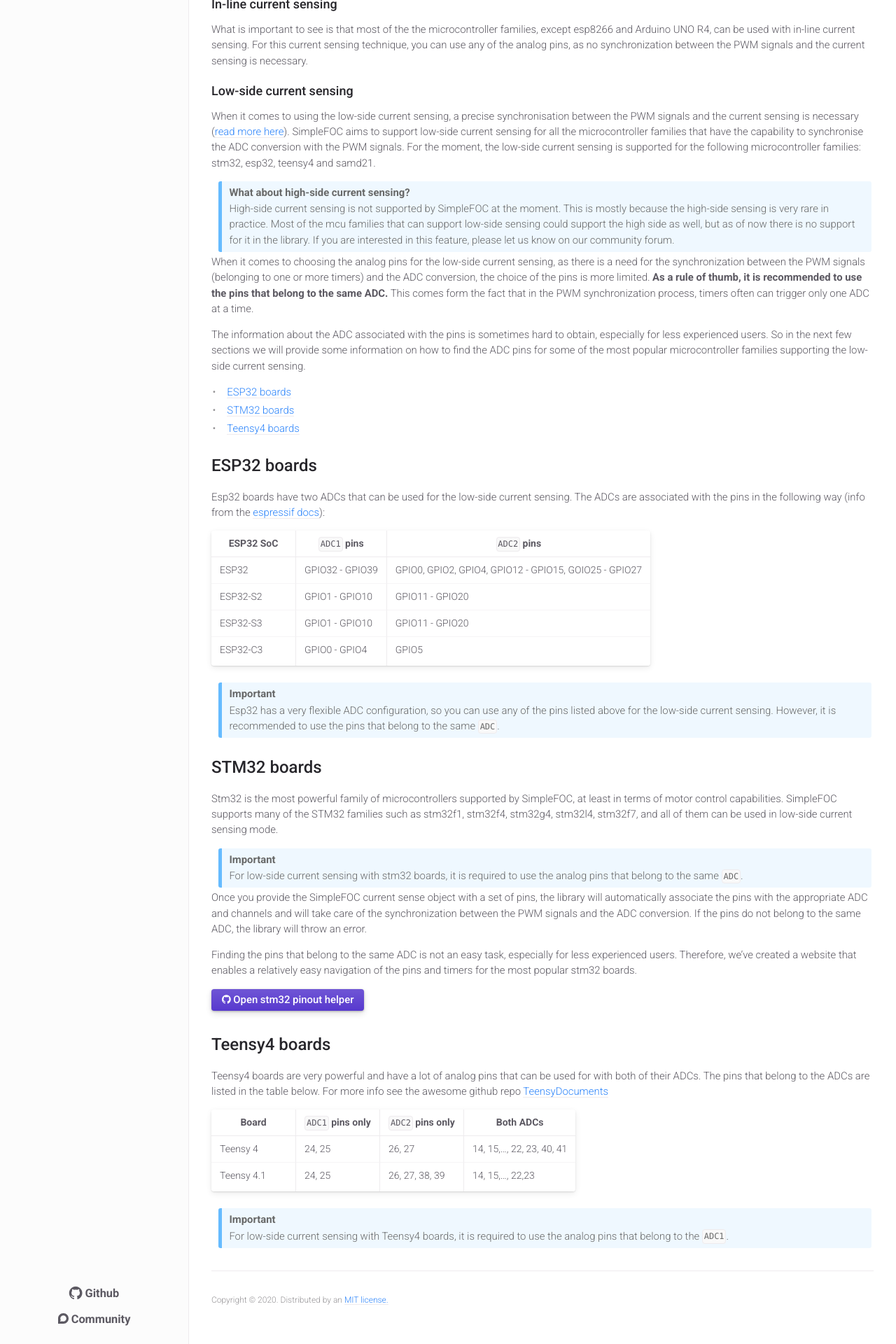
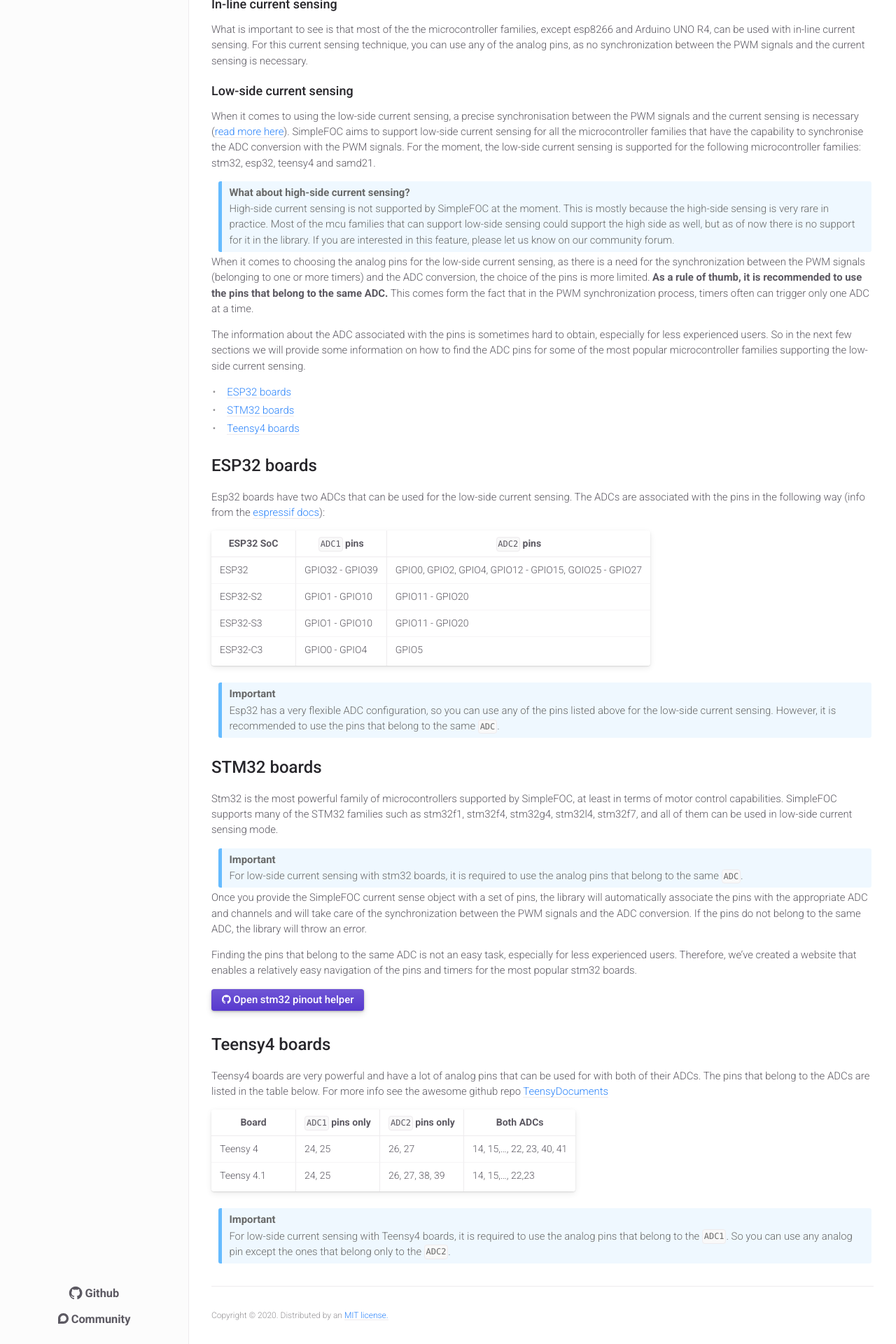
Before and after one commit to simplefoc/simplefoc.github.io, a Jekyll site: the page built from docs/simplefoc_library/digging_deeper/practical/choosing_pins_adc.md, in a window 1280 px wide. Shown: the part 1315-3235 px from the top of the page at 70% size. Built offline with Jekyll 4.4.1, drawn with Linux system fonts in a browser that asks for light colours.

Commit message:
added more precise note for teensy4

```diff
--- a/docs/simplefoc_library/digging_deeper/practical/choosing_pins_adc.md
+++ b/docs/simplefoc_library/digging_deeper/practical/choosing_pins_adc.md
@@ -109,5 +109,5 @@ Teensy 4.1 |	24, 25 | 26, 27, 38, 39 | 14, 15,..., 22,23
 
 
 <blockquote class="info" markdown="1"><p class="heading">Important</p>
-For low-side current sensing with Teensy4 boards, it is required to use the analog pins that belong to the `ADC1`.
+For low-side current sensing with Teensy4 boards, it is required to use the analog pins that belong to the `ADC1`. So you can use any analog pin except the ones that belong only to the `ADC2`.
 </blockquote>
```
